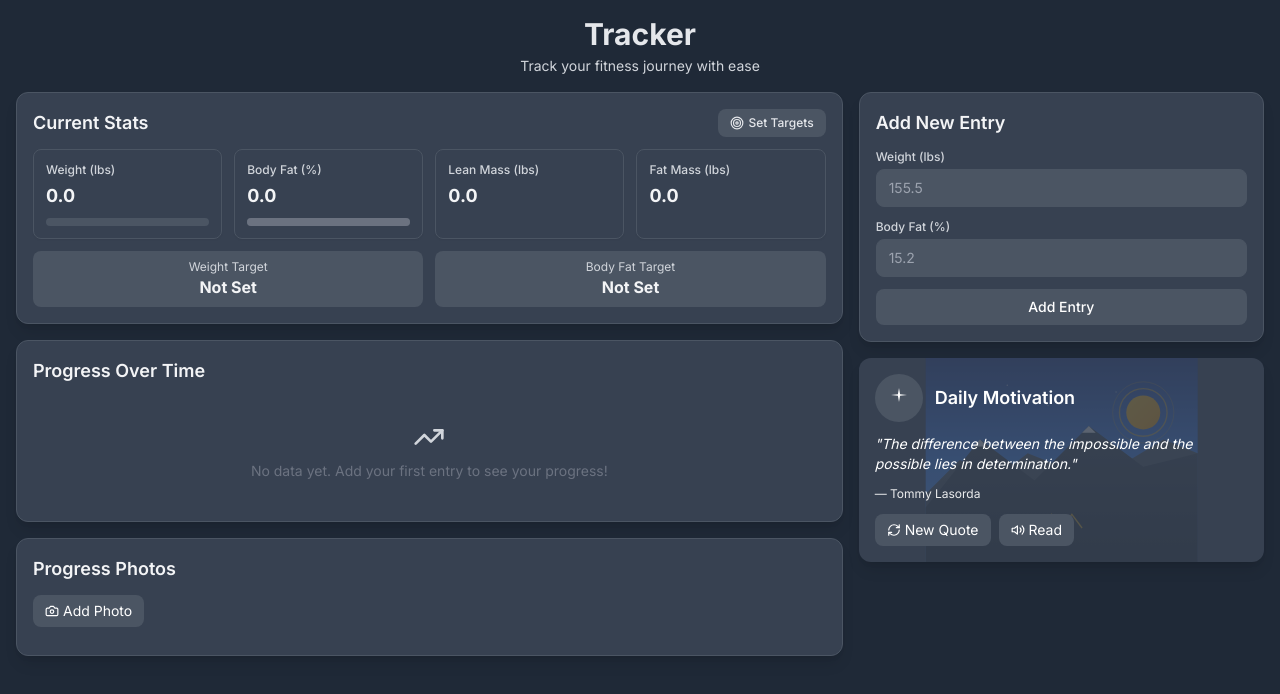
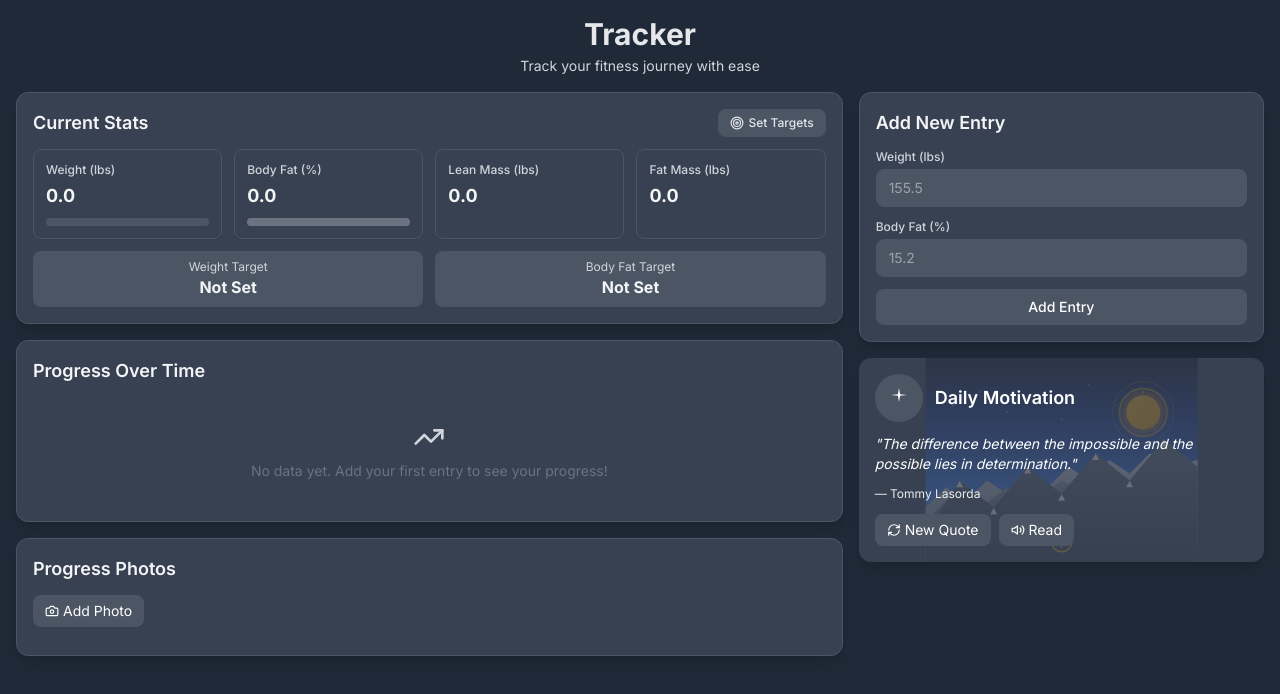
Before and after one commit to anish632/tracker-copy, a React (Vite) app: page / in a window 1280 px wide. Shown: the top 694 px of the page. Built offline with nearby package versions, Linux system fonts and the light colour scheme.

Commit message:
🏔️ Enhance mountain landscape with detailed peaks, ridges, and improved gradients

```diff
--- a/App.jsx
+++ b/App.jsx
@@ -262,8 +262,8 @@ const MotivationCard = ({ quote, onNewQuote }) => {
 
   return (
     <div className="bg-gray-700 p-4 rounded-xl shadow-lg text-white relative overflow-hidden">
-      {/* Beautiful Inspiring Background Image */}
-      <div className="absolute inset-0 opacity-20">
+      {/* Beautiful Inspiring Mountain Background */}
+      <div className="absolute inset-0 opacity-25">
         <svg
           className="w-full h-full rounded-xl"
           viewBox="0 0 400 300"
@@ -271,52 +271,86 @@ const MotivationCard = ({ quote, onNewQuote }) => {
         >
           <defs>
             <linearGradient id="sky" x1="0%" y1="0%" x2="0%" y2="100%">
-              <stop offset="0%" style={{stopColor: '#1e3a8a', stopOpacity: 1}} />
-              <stop offset="50%" style={{stopColor: '#3b82f6', stopOpacity: 1}} />
+              <stop offset="0%" style={{stopColor: '#0f172a', stopOpacity: 1}} />
+              <stop offset="30%" style={{stopColor: '#1e3a8a', stopOpacity: 1}} />
+              <stop offset="70%" style={{stopColor: '#3b82f6', stopOpacity: 1}} />
               <stop offset="100%" style={{stopColor: '#60a5fa', stopOpacity: 1}} />
             </linearGradient>
             <linearGradient id="mountain1" x1="0%" y1="0%" x2="0%" y2="100%">
-              <stop offset="0%" style={{stopColor: '#374151', stopOpacity: 1}} />
-              <stop offset="100%" style={{stopColor: '#1f2937', stopOpacity: 1}} />
+              <stop offset="0%" style={{stopColor: '#6b7280', stopOpacity: 1}} />
+              <stop offset="50%" style={{stopColor: '#4b5563', stopOpacity: 1}} />
+              <stop offset="100%" style={{stopColor: '#374151', stopOpacity: 1}} />
             </linearGradient>
             <linearGradient id="mountain2" x1="0%" y1="0%" x2="0%" y2="100%">
-              <stop offset="0%" style={{stopColor: '#4b5563', stopOpacity: 1}} />
-              <stop offset="100%" style={{stopColor: '#374151', stopOpacity: 1}} />
+              <stop offset="0%" style={{stopColor: '#9ca3af', stopOpacity: 1}} />
+              <stop offset="50%" style={{stopColor: '#6b7280', stopOpacity: 1}} />
+              <stop offset="100%" style={{stopColor: '#4b5563', stopOpacity: 1}} />
+            </linearGradient>
+            <linearGradient id="mountain3" x1="0%" y1="0%" x2="0%" y2="100%">
+              <stop offset="0%" style={{stopColor: '#d1d5db', stopOpacity: 1}} />
+              <stop offset="50%" style={{stopColor: '#9ca3af', stopOpacity: 1}} />
+              <stop offset="100%" style={{stopColor: '#6b7280', stopOpacity: 1}} />
             </linearGradient>
             <linearGradient id="sun" x1="0%" y1="0%" x2="100%" y2="100%">
               <stop offset="0%" style={{stopColor: '#fbbf24', stopOpacity: 1}} />
               <stop offset="100%" style={{stopColor: '#f59e0b', stopOpacity: 1}} />
             </linearGradient>
+            <radialGradient id="sunGlow" cx="50%" cy="50%" r="50%">
+              <stop offset="0%" style={{stopColor: '#fbbf24', stopOpacity: 0.8}} />
+              <stop offset="70%" style={{stopColor: '#f59e0b', stopOpacity: 0.4}} />
+              <stop offset="100%" style={{stopColor: '#f59e0b', stopOpacity: 0}} />
+            </radialGradient>
           </defs>
 
-          {/* Sky */}
+          {/* Sky Background */}
           <rect width="400" height="300" fill="url(#sky)"/>
 
-          {/* Sun */}
+          {/* Sun with Glow */}
+          <circle cx="320" cy="80" r="40" fill="url(#sunGlow)"/>
           <circle cx="320" cy="80" r="25" fill="url(#sun)"/>
           <circle cx="320" cy="80" r="35" fill="none" stroke="#fbbf24" strokeWidth="2" opacity="0.6"/>
           <circle cx="320" cy="80" r="45" fill="none" stroke="#fbbf24" strokeWidth="1" opacity="0.4"/>
 
-          {/* Distant Mountains */}
-          <polygon points="0,200 50,150 100,180 150,140 200,160 250,130 300,150 350,120 400,140 400,300 0,300" fill="url(#mountain2)"/>
+          {/* Distant Mountain Range (Back) */}
+          <polygon points="0,220 30,190 60,210 90,180 120,200 150,170 180,190 210,160 240,180 270,150 300,170 330,140 360,160 400,150 400,300 0,300" fill="url(#mountain3)"/>
 
-          {/* Main Mountains */}
-          <polygon points="0,220 80,120 160,180 240,100 320,160 400,140 400,300 0,300" fill="url(#mountain1)"/>
+          {/* Middle Mountain Range */}
+          <polygon points="0,240 40,200 80,220 120,190 160,210 200,180 240,200 280,170 320,190 360,160 400,170 400,300 0,300" fill="url(#mountain2)"/>
 
-          {/* Mountain Peaks with Snow */}
-          <polygon points="70,130 80,120 90,130" fill="white" opacity="0.9"/>
-          <polygon points="230,110 240,100 250,110" fill="white" opacity="0.9"/>
+          {/* Main Mountain Range (Front) */}
+          <polygon points="0,260 50,180 100,220 150,160 200,200 250,140 300,180 350,120 400,160 400,300 0,300" fill="url(#mountain1)"/>
+
+          {/* Snow-Capped Peaks */}
+          <polygon points="45,190 50,180 55,190" fill="white" opacity="0.95"/>
+          <polygon points="95,230 100,220 105,230" fill="white" opacity="0.95"/>
+          <polygon points="145,170 150,160 155,170" fill="white" opacity="0.95"/>
+          <polygon points="195,210 200,200 205,210" fill="white" opacity="0.95"/>
+          <polygon points="245,150 250,140 255,150" fill="white" opacity="0.95"/>
+          <polygon points="295,190 300,180 305,190" fill="white" opacity="0.95"/>
+          <polygon points="345,130 350,120 355,130" fill="white" opacity="0.95"/>
+
+          {/* Mountain Details - Ridges */}
+          <path d="M 20,240 L 60,200 L 100,220 L 140,190 L 180,210 L 220,180 L 260,200 L 300,170 L 340,190 L 380,160"
+                stroke="#374151" strokeWidth="1" fill="none" opacity="0.3"/>
+          <path d="M 10,250 L 50,210 L 90,230 L 130,200 L 170,220 L 210,190 L 250,210 L 290,180 L 330,200 L 370,170"
+                stroke="#374151" strokeWidth="1" fill="none" opacity="0.2"/>
 
           {/* Stars */}
-          <circle cx="50" cy="60" r="1" fill="white" opacity="0.8"/>
-          <circle cx="120" cy="40" r="1" fill="white" opacity="0.6"/>
-          <circle cx="180" cy="70" r="1" fill="white" opacity="0.7"/>
-          <circle cx="280" cy="50" r="1" fill="white" opacity="0.5"/>
+          <circle cx="40" cy="70" r="1" fill="white" opacity="0.9"/>
+          <circle cx="80" cy="50" r="1" fill="white" opacity="0.7"/>
+          <circle cx="120" cy="80" r="1" fill="white" opacity="0.8"/>
+          <circle cx="160" cy="60" r="1" fill="white" opacity="0.6"/>
+          <circle cx="200" cy="90" r="1" fill="white" opacity="0.7"/>
+          <circle cx="240" cy="40" r="1" fill="white" opacity="0.8"/>
+          <circle cx="280" cy="70" r="1" fill="white" opacity="0.6"/>
+          <circle cx="320" cy="50" r="1" fill="white" opacity="0.7"/>
 
-          {/* Motivational Elements */}
-          <g transform="translate(200,250)">
-            <path d="M-30,0 L-15,-20 L0,0 L15,-20 L30,0" stroke="#fbbf24" strokeWidth="2" fill="none" opacity="0.8"/>
-            <circle cx="0" cy="-10" r="3" fill="#fbbf24" opacity="0.9"/>
+          {/* Motivational Compass */}
+          <g transform="translate(200,270)">
+            <circle cx="0" cy="0" r="15" fill="none" stroke="#fbbf24" strokeWidth="2" opacity="0.8"/>
+            <path d="M-10,0 L10,0 M0,-10 L0,10" stroke="#fbbf24" strokeWidth="1.5" opacity="0.9"/>
+            <path d="M-8,-8 L0,-12 L8,-8" stroke="#fbbf24" strokeWidth="1.5" fill="none" opacity="0.9"/>
+            <circle cx="0" cy="0" r="3" fill="#fbbf24" opacity="0.9"/>
           </g>
         </svg>
       </div>
```
